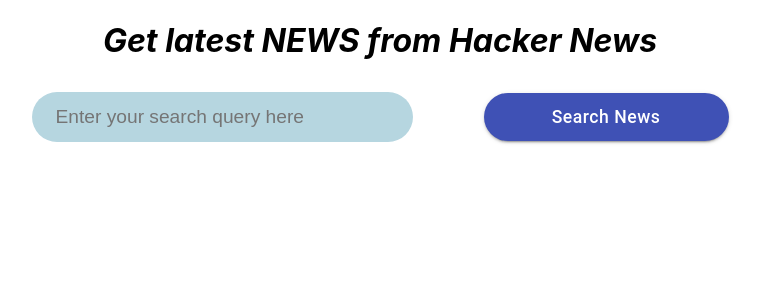
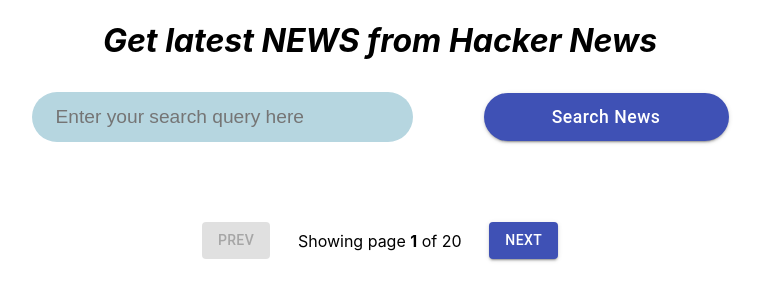
Before and after one commit to jayesheuro/hackerNewsApp, a React (Create React App) app: page / in a window 1280 px wide. Shown: the top 300 px of the page, without its empty margins (260-1021 px from the left). Built offline with nearby package versions, Linux system fonts and the light colour scheme.

Commit message:
added pagination and details screen

```diff
--- a/package.json
+++ b/package.json
@@ -10,8 +10,8 @@
     "@testing-library/user-event": "^12.8.3",
     "axios": "^0.21.1",
     "node-sass": "^6.0.1",
-    "react": "^17.0.2",
-    "react-dom": "^17.0.2",
+    "react": "^16.13.0",
+    "react-dom": "^16.13.0",
     "react-router-dom": "^5.2.1",
     "react-scripts": "4.0.3",
     "react-spinners-kit": "^1.9.1",
--- a/src/App.js
+++ b/src/App.js
@@ -4,20 +4,24 @@
 import CircularProgress from "@material-ui/core/CircularProgress";
 import "./App.scss";
 import News from "./components/News";
+import { useEffect } from "react";
 
 function App() {
   const [query, setQuery] = useState("");
   const [newsData, setNewsData] = useState([]);
   const [loading, setLoading] = useState(false);
+  const [pageNumber, setPageNumber] = useState(0);
 
-  const handleSearch = async (e) => {
-    e.preventDefault();
+  const getNewsData = async (p) => {
     setLoading(true);
     await axios
-      .get(`http://hn.algolia.com/api/v1/search?query=${query}`)
+      .get(`http://hn.algolia.com/api/v1/search?query=${query}&page=${p}`)
       .then((result) => {
         setLoading(false);
         setNewsData(result.data.hits);
+        // setPageNumber(result.data.page);
+        window.localStorage.setItem("news", JSON.stringify(result.data.hits));
+        window.localStorage.setItem("query", query);
         console.log(result.data.hits);
       })
       .catch((err) => {
@@ -25,6 +29,27 @@
         console.log(err);
       });
   };
+  const handleSearch = async (e) => {
+    e.preventDefault();
+    getNewsData(pageNumber);
+  };
+
+  const handlePrev = () => {
+    getNewsData(pageNumber - 1);
+    setPageNumber(pageNumber - 1);
+  };
+
+  const handleNext = () => {
+    getNewsData(pageNumber + 1);
+    setPageNumber(pageNumber + 1);
+  };
+  useEffect(() => {
+    if (window.localStorage.getItem("news")) {
+      setNewsData(JSON.parse(window.localStorage.getItem("news")));
+      setQuery(window.localStorage.getItem("query"));
+    }
+  }, []);
+
   return (
     <div className="App">
       <h1 className="pageHeader">
@@ -53,10 +78,38 @@
         </form>
       </div>
 
-      <div className="searchResults">
-        {newsData.map((news) => (
-          <News news={news} />
-        ))}
+      {loading ? (
+        <CircularProgress size={30} style={{ color: "white" }} />
+      ) : (
+        <div className="searchResults">
+          {newsData.map((news) => (
+            <News key={news.objectID} news={news} />
+          ))}
+        </div>
+      )}
+
+      <div className="navigate">
+        <Button
+          variant="contained"
+          className="prevButton"
+          color="secondary"
+          disabled={pageNumber === 0}
+          onClick={handlePrev}
+        >
+          Prev
+        </Button>
+        <span>
+          Showing page <b>{pageNumber + 1}</b> of 20
+        </span>
+        <Button
+          variant="contained"
+          className="nextButton"
+          color="primary"
+          disabled={pageNumber === 19}
+          onClick={handleNext}
+        >
+          Next
+        </Button>
       </div>
     </div>
   );
--- a/src/App.scss
+++ b/src/App.scss
@@ -43,3 +43,10 @@
   margin: 5rem auto;
   background-color: rgb(224, 223, 223);
 }
+.navigate {
+  width: 30vw;
+  align-items: center;
+  margin: 4rem auto;
+  display: flex;
+  justify-content: space-around;
+}
--- a/src/containers/NewsDetail.js
+++ b/src/containers/NewsDetail.js
@@ -1,14 +1,81 @@
 import React from "react";
-import { useParams } from "react-router-dom";
-// function useQuery() {
-//   return new URLSearchParams(useLocation().search);
-// }
+import { useEffect } from "react";
+import { useLocation, useHistory } from "react-router-dom";
+import axios from "axios";
+import { useState } from "react";
+import { PushSpinner } from "react-spinners-kit";
+import ReactMarkdown from "react-markdown";
+import { Button } from "@material-ui/core";
+import KeyboardBackspaceIcon from "@material-ui/icons/KeyboardBackspace";
+import "./NewsDetail.scss";
+
 const NewsDetail = () => {
-  // const params = useParams();
-  // console.log(params);
+  const params = new URLSearchParams(useLocation().search);
+  const objectID = params.get("id");
+  const history = useHistory();
+  const [newsDetail, setNewsDetail] = useState();
+  const [loading, setLoading] = useState(false);
+  const [data, setData] = useState({
+    title: "No Title Found",
+    points: 0,
+    children: [],
+  });
+  useEffect(() => {
+    const getData = async () => {
+      setLoading(true);
+      await axios
+        .get(`http://hn.algolia.com/api/v1/items/${objectID}`)
+        .then((result) => {
+          setLoading(false);
+          console.log(result.data);
+          setNewsDetail(result.data);
+          setData({
+            title: result.data.title ? result.data.title : "No title found",
+            points: result.data.points ? result.data.points : "No points found",
+            children: result.data.children,
+          });
+        })
+        .catch((err) => {
+          setLoading(false);
+          console.log(err);
+        });
+    };
+    getData();
+  }, [objectID]);
+
   return (
-    <div>
-      <h1>This is the news detail component</h1>
+    <div className="wrapper">
+      <Button
+        variant="contained"
+        color="primary"
+        onClick={() => history.push("/")}
+      >
+        <KeyboardBackspaceIcon />
+      </Button>
+      <span> Back to search results</span>
+      {loading ? (
+        <div className="loaderWrapper">
+          <PushSpinner color="#000" />
+        </div>
+      ) : (
+        <div className="details">
+          <h1>
+            News Title : <i>{data.title}</i>
+          </h1>
+          <h1>
+            Points : <i>{data.points}</i>
+          </h1>
+          <h1>Comments</h1>
+          <ul className="commentsList">
+            {data.children.map((comment) => (
+              <li
+                key={comment.id}
+                dangerouslySetInnerHTML={{ __html: comment.text }}
+              ></li>
+            ))}
+          </ul>
+        </div>
+      )}
     </div>
   );
 };
--- a/src/containers/NewsDetail.scss
+++ b/src/containers/NewsDetail.scss
@@ -0,0 +1,9 @@
+.wrapper {
+  padding: 5rem;
+  .loaderWrapper {
+    display: flex;
+    align-items: center;
+    justify-content: center;
+    margin: 10rem;
+  }
+}
```
Also changed, not shown: 1 other file (tests, documents, lock files or other folders).
